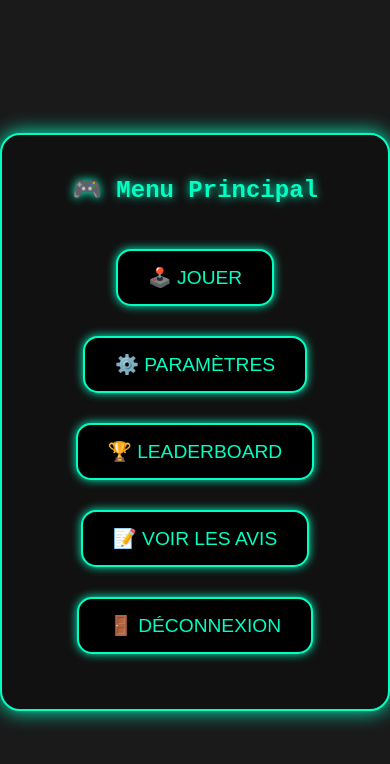
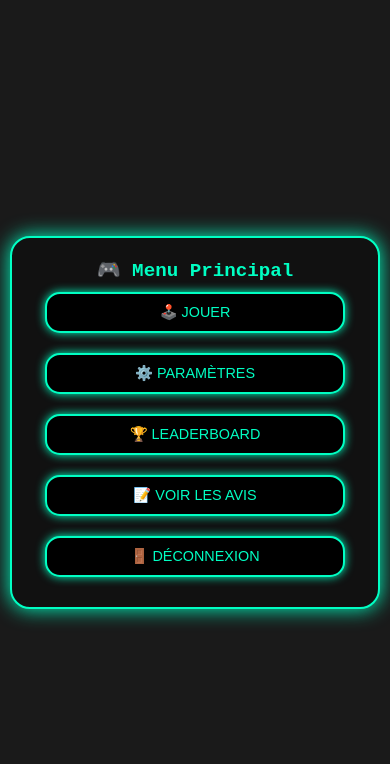
Before and after one commit to Gromuf/holberton_portfolio, a website with bundled scripts: page front-end/scenes/menu.html in a window 390 px wide. Built offline with nearby package versions, Linux system fonts and the light colour scheme.

Commit message:
ajout de responsive dans la page de menu et de listing de reviews et fix d'un bug sur le bouton dans game pour revenir au menu

```diff
--- a/front-end/game.css
+++ b/front-end/game.css
@@ -56,7 +56,7 @@ h2 {
   box-shadow: none; /* Supprime la lueur */
   border: none; /* Supprime toute bordure */
   user-select: none; /* Empêche la sélection du texte */
-  pointer-events: none; /* Empêche le focus */
+  /* pointer-events: none; Empêche le focus */
 }
 
 /* === Bouton de retour === */
--- a/front-end/menu.css
+++ b/front-end/menu.css
@@ -8,6 +8,8 @@ body {
   justify-content: center;
   height: 100vh;
   margin: 0;
+  padding: 10px;
+  text-align: center;
 }
 
 .menu-container {
@@ -18,16 +20,12 @@ body {
   box-shadow: 0 0 20px #00ffc3;
   text-align: center;
   transition: transform 0.3s ease;
+  width: 90%;
+  max-width: 600px;
 }
 
 .menu-container:hover {
   transform: scale(1.05);
-}
-
-.menu-container h2 {
-  margin-bottom: 30px;
-  color: #00ffc3;
-  text-shadow: 0 0 10px #00ffc3;
 }
 
 button {
@@ -36,12 +34,14 @@ button {
   border: 2px solid #00ffc3;
   border-radius: 15px;
   padding: 15px 30px;
-  margin: 15px 0;
+  margin: 10px 0;
   font-size: 1.2em;
   cursor: pointer;
   text-transform: uppercase;
   transition: all 0.3s ease;
   box-shadow: 0 0 10px #00ffc3;
+  width: 100%; /* Permet de s’adapter sur mobile */
+  max-width: 300px;
 }
 
 button:hover {
@@ -51,21 +51,26 @@ button:hover {
   transform: translateY(-5px);
 }
 
-button i {
-  margin-right: 10px;
+/* 📱 Responsive design */
+@media (max-width: 768px) {
+  .menu-container {
+    width: 100%;
+    padding: 20px;
+  }
+
+  button {
+    font-size: 1em;
+    padding: 12px 20px;
+  }
 }
 
-/* Icônes personnalisées */
-.menu-icon {
-  filter: drop-shadow(0 0 5px #00ffc3);
+@media (max-width: 480px) {
+  h2 {
+    font-size: 1.2em;
+  }
+
+  button {
+    font-size: 0.9em;
+    padding: 10px 15px;
+  }
 }
-
-/* Animation d'entrée */
-@keyframes fadeIn {
-  from { opacity: 0; transform: translateY(-50px); }
-  to { opacity: 1; transform: translateY(0); }
-}
-
-.menu-container {
-  animation: fadeIn 1s ease-out;
-}
--- a/front-end/reviews.css
+++ b/front-end/reviews.css
@@ -8,6 +8,8 @@ body {
     flex-direction: column;
     height: 100vh;
     margin: 0;
+    padding: 10px;
+    text-align: center;
 }
 
 .reviews-container {
@@ -18,8 +20,9 @@ body {
     box-shadow: 0 0 20px #00ffc3;
     text-align: center;
     transition: transform 0.3s ease;
-    width: 80%;
+    width: 90%;
     max-width: 600px;
+    overflow-y: auto; /* Permet de scroller si trop de reviews */
 }
 
 .reviews-container:hover {
@@ -37,6 +40,9 @@ h2 {
     flex-direction: column;
     gap: 15px;
     margin-top: 20px;
+    width: 100%;
+    max-height: 500px;
+    overflow-y: auto; /* Scrolling pour éviter d’avoir une page trop longue */
 }
 
 .review-card {
@@ -46,6 +52,9 @@ h2 {
     padding: 20px;
     box-shadow: 0 0 10px #00ffc3;
     text-align: left;
+    width: 100%;
+    max-width: 500px;
+    margin: auto;
 }
 
 .review-card h3 {
@@ -56,6 +65,7 @@ h2 {
 .review-card p {
     font-size: 1em;
     margin-bottom: 10px;
+    word-wrap: break-word;
 }
 
 .review-score {
@@ -65,6 +75,7 @@ h2 {
     text-align: right;
 }
 
+/* Bouton responsive */
 button {
     background-color: #000;
     color: #00ffc3;
@@ -77,6 +88,8 @@ button {
     text-transform: uppercase;
     transition: all 0.3s ease;
     box-shadow: 0 0 10px #00ffc3;
+    width: 100%;
+    max-width: 300px;
 }
 
 button:hover {
@@ -85,3 +98,35 @@ button:hover {
     box-shadow: 0 0 20px #00ffc3;
     transform: translateY(-5px);
 }
+
+/* 📱 Responsive design */
+@media (max-width: 768px) {
+    .reviews-container {
+        width: 100%;
+        padding: 20px;
+    }
+
+    .review-card {
+        width: 90%;
+    }
+
+    button {
+        font-size: 1em;
+        padding: 12px 20px;
+    }
+}
+
+@media (max-width: 480px) {
+    h2 {
+        font-size: 1.2em;
+    }
+
+    .review-card {
+        width: 100%;
+    }
+
+    button {
+        font-size: 0.9em;
+        padding: 10px 15px;
+    }
+}
```
